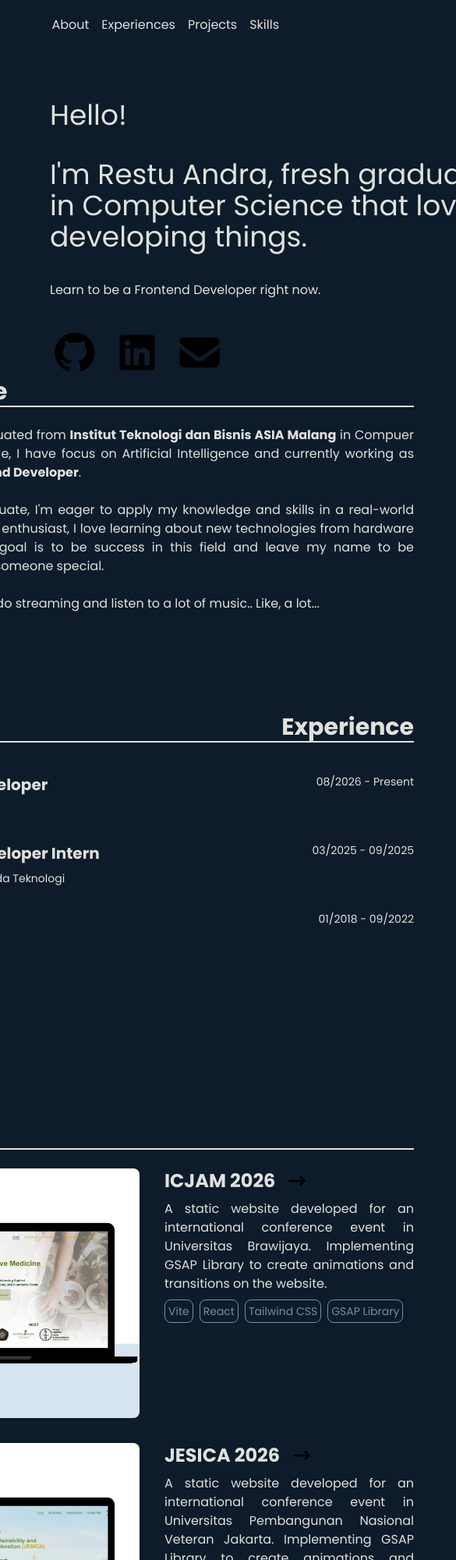
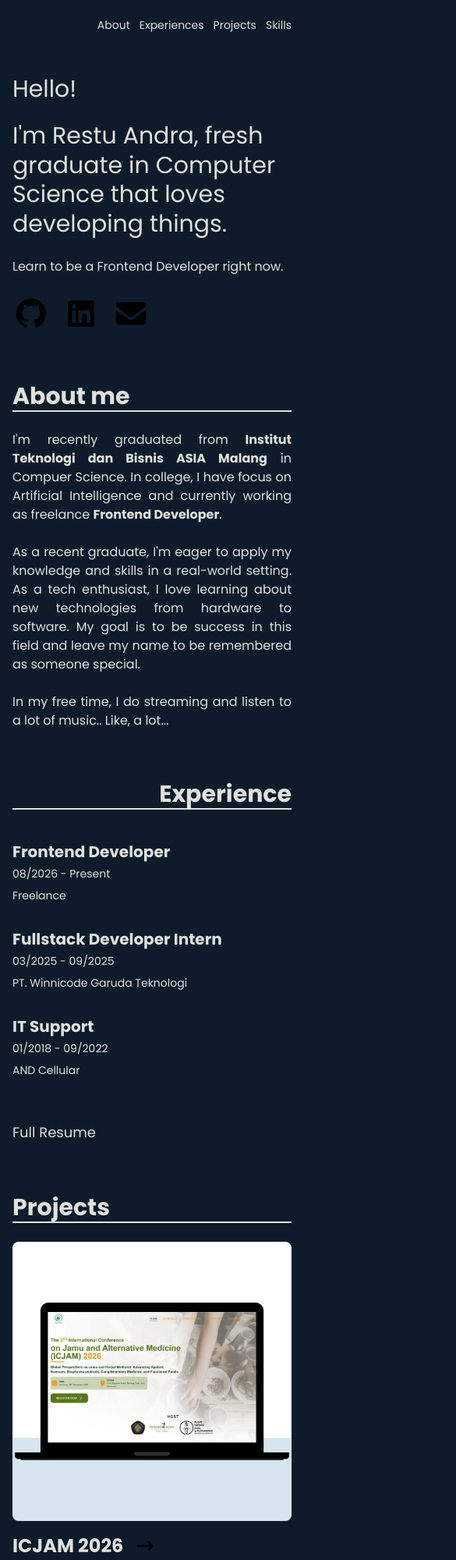
Before and after one commit to rsstst/rsstst.github.io, an Astro site: page / in a window 390 px wide. Shown: the top 2000 px of the page at 78% size, 585 px wide, since content can reach past the window. Built offline with nearby package versions, Linux system fonts and the light colour scheme; Astro itself is replaced by a stand-in of ours.

Commit message:
update: mobile responsive

```diff
--- a/src/components/About.astro
+++ b/src/components/About.astro
@@ -1,4 +1,4 @@
-<div id="about" class="w-2xl scroll-mt-24">
+<div id="about" class="w-full max-w-2xl scroll-mt-24">
   <div class="flex flex-col text-justify">
     <h2 class="text-3xl font-bold">About me</h2>
     <span class="border border-t w-full" />
--- a/src/components/Experience.astro
+++ b/src/components/Experience.astro
@@ -18,7 +18,7 @@ const experience = [
 ];
 ---
 
-<div id="experience" class="w-2xl scroll-mt-24">
+<div id="experience" class="w-full max-w-2xl scroll-mt-24">
   <div class="flex flex-col text-justify">
     <h2 class="text-3xl font-bold self-end">Experience</h2>
     <span class="border border-t w-full" />
@@ -26,7 +26,7 @@ const experience = [
     <div class="flex flex-col gap-4">
       {experience.map((item) => (
         <div class="flex flex-col gap-2 mt-4">
-          <div class="flex flex-row justify-between">
+          <div class="flex flex-col gap-1 sm:flex-row sm:justify-between">
             <h3 class="text-xl font-bold">{item.title}</h3>
             <p class="text-sm">{item.date}</p>
           </div>
--- a/src/components/Footer.astro
+++ b/src/components/Footer.astro
@@ -1,4 +1,4 @@
-<div class="flex flex-row justify-between items-center h-16 bg-secondary p-8">
+<div class="flex min-h-16 flex-col gap-4 justify-center bg-secondary px-4 py-6 sm:flex-row sm:items-center sm:justify-between sm:px-8">
   <div>
     <p>
       Designed and Developed by <span class="font-bold">Restu Andra</span>.
--- a/src/components/Hero.astro
+++ b/src/components/Hero.astro
@@ -2,15 +2,15 @@
 import { Icon } from "astro-icon/components";;
 ---
 
-<div class="flex flex-col justify-center">
-    <div class="flex flex-col gap-9 w-xl">
-        <h2 class="text-4xl">Hello!</h2>
-        <h2 class="text-4xl">I'm Restu Andra, fresh graduate in Computer Science that loves developing things.</h2>
+<div class="flex flex-col justify-center mb-16">
+    <div class="flex w-full max-w-xl flex-col gap-6 sm:gap-9">
+        <h2 class="text-3xl sm:text-4xl">Hello!</h2>
+        <h2 class="text-3xl leading-tight sm:text-4xl">I'm Restu Andra, fresh graduate in Computer Science that loves developing things.</h2>
         <p>Learn to be a Frontend Developer right now.</p>
         <div class="flex flex-row gap-4">
-            <a href="https://github.com/rsstst" target="_blank" rel="noopener noreferrer"><Icon class="w-16 h-16 transition duration-300 hover:text-accent" name="github"/></a>
-            <a href="https://www.linkedin.com/in/restu-andra/" target="_blank" rel="noopener noreferrer"><Icon class="w-16 h-16 transition duration-300 hover:text-accent" name="linkedin"/></a>
-            <a href="mailto:rsstst.ann@gmail.com" target="_blank" rel="noopener noreferrer"><Icon class="w-16 h-16 transition duration-300 hover:text-accent" name="email"/></a>
+            <a href="https://github.com/rsstst" target="_blank" rel="noopener noreferrer"><Icon class="w-12 h-12 sm:w-16 sm:h-16 transition duration-300 hover:text-accent" name="github"/></a>
+            <a href="https://www.linkedin.com/in/restu-andra/" target="_blank" rel="noopener noreferrer"><Icon class="w-12 h-12 sm:w-16 sm:h-16 transition duration-300 hover:text-accent" name="linkedin"/></a>
+            <a href="mailto:rsstst.ann@gmail.com" target="_blank" rel="noopener noreferrer"><Icon class="w-12 h-12 sm:w-16 sm:h-16 transition duration-300 hover:text-accent" name="email"/></a>
         </div>
     </div>
 </div>
--- a/src/components/Navbar.astro
+++ b/src/components/Navbar.astro
@@ -1,6 +1,6 @@
 <div class="navbar fixed inset-x-0 top-0 z-50">
-  <div class="flex flex-row justify-end items-center h-16 p-8">
-    <div class="flex flex-row gap-4">
+  <div class="flex h-16 items-center justify-end px-4 sm:px-8">
+    <div class="flex flex-row gap-3 text-sm sm:gap-4 sm:text-base">
       <a href="#about">About</a>
       <a href="#experience">Experiences</a>
       <a href="#projects">Projects</a>
--- a/src/components/Projects.astro
+++ b/src/components/Projects.astro
@@ -69,20 +69,20 @@ const projects = [
 ];
 ---
 
-<div id="projects" class="w-2xl scroll-mt-24">
+<div id="projects" class="w-full max-w-2xl scroll-mt-24">
   <div class="flex flex-col text-justify">
     <h2 class="text-3xl font-bold">Projects</h2>
     <span class="border border-t w-full" />
     <br />
     <div class="flex flex-col gap-8">
       {projects.map((project) => (
-        <div class="flex flex-row gap-8">
+        <div class="flex flex-col gap-4 sm:flex-row sm:gap-8">
           <img
-            class="h-80 rounded-lg"
+            class="h-auto w-full rounded-lg sm:h-80 sm:w-auto"
             src={typeof project.img === "string" ? project.img : project.img.src}
             alt=""
           />
-          <div class="h-48 flex flex-col gap-2">
+          <div class="flex min-w-0 flex-col gap-2 sm:h-48">
             <a
               href={project.url}
               target="_blank"
@@ -93,7 +93,7 @@ const projects = [
               <Icon name="right-arrow" class="h-6" />
             </a>
             <p class="text-justify">{project.description}</p>
-            <div class="mt-auto flex flex-row gap-2">
+            <div class="mt-4 flex flex-row flex-wrap gap-2 sm:mt-auto">
               {project.tech.map((tech) => (
                 <p class="border border-tmuted text-tmuted p-1 text-sm rounded-lg">
                   {tech}
--- a/src/components/Skills.astro
+++ b/src/components/Skills.astro
@@ -5,7 +5,7 @@ const skills = ["HTML", "CSS", "JavaScript", "TypeScript", "PHP", "Python", "Lar
 ];
 ---
 
-<div id="skills" class="w-2xl scroll-mt-24">
+<div id="skills" class="w-full max-w-2xl scroll-mt-24">
   <div class="flex flex-col text-justify">
     <h2 class="text-3xl font-bold self-end">Skills</h2>
     <span class="border border-t w-full" />
--- a/src/layouts/Layout.astro
+++ b/src/layouts/Layout.astro
@@ -6,7 +6,7 @@ import '@styles/global.css'
 <html lang="en">
 	<head>
 		<meta charset="utf-8" />
-		<meta name="viewport" content="width=device-width" />
+		<meta name="viewport" content="width=device-width, initial-scale=1" />
 		<link rel="preconnect" href="https://fonts.googleapis.com" />
 		<link rel="preconnect" href="https://fonts.gstatic.com" crossorigin />
 		<link href="https://fonts.googleapis.com/css2?family=Poppins:wght@400;500;600;700&display=swap" rel="stylesheet" />
--- a/src/pages/index.astro
+++ b/src/pages/index.astro
@@ -15,9 +15,9 @@ import Footer from "@components/Footer.astro";
 
 <Layout>
   <Navbar />
-  <div class="flex flex-col px-16 pt-32 pb-16">
+  <div class="flex min-w-0 flex-col px-4 pt-24 pb-12 sm:px-8 sm:pt-28 lg:px-16 lg:pt-32 lg:pb-16">
     <Hero />
-    <div class="flex flex-col justify-center items-center gap-32">
+    <div class="flex flex-col justify-center items-center gap-16 sm:gap-24 lg:gap-32">
       <About />
       <Experience />
       <Projects />
--- a/src/styles/global.css
+++ b/src/styles/global.css
@@ -18,5 +18,10 @@
     color: var(--color-tmain);
     font-family: "Poppins", sans-serif;
     margin: 0;
+    overflow-x: hidden;
+  }
+
+  img {
+    max-width: 100%;
   }
 }
```
